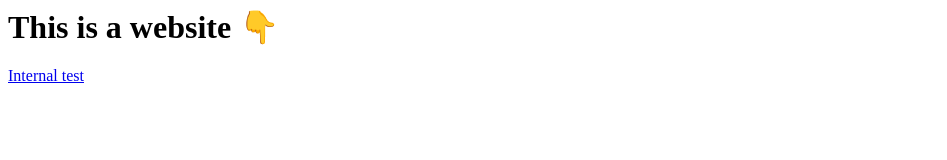
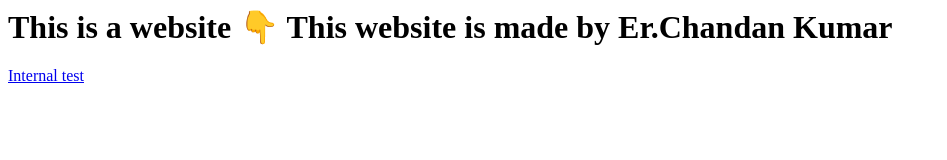
Before and after one commit to chandanlog/Avant-Website, a plain HTML site: page index.html in a window 1280 px wide. Shown: the whole page, without its empty margins (0-947 px from the left). Drawn offline with Linux system fonts and the light colour scheme.

Commit message:
Update index.html

```diff
--- a/index.html
+++ b/index.html
@@ -1,4 +1,4 @@
 <html>
-	<h1>This is a website 👇</h1>
+	<h1>This is a website 👇 This website is made by Er.Chandan Kumar</h1>
 	<p><a href="Free-Multi.html">Internal test</a></p>
 </html>
```
